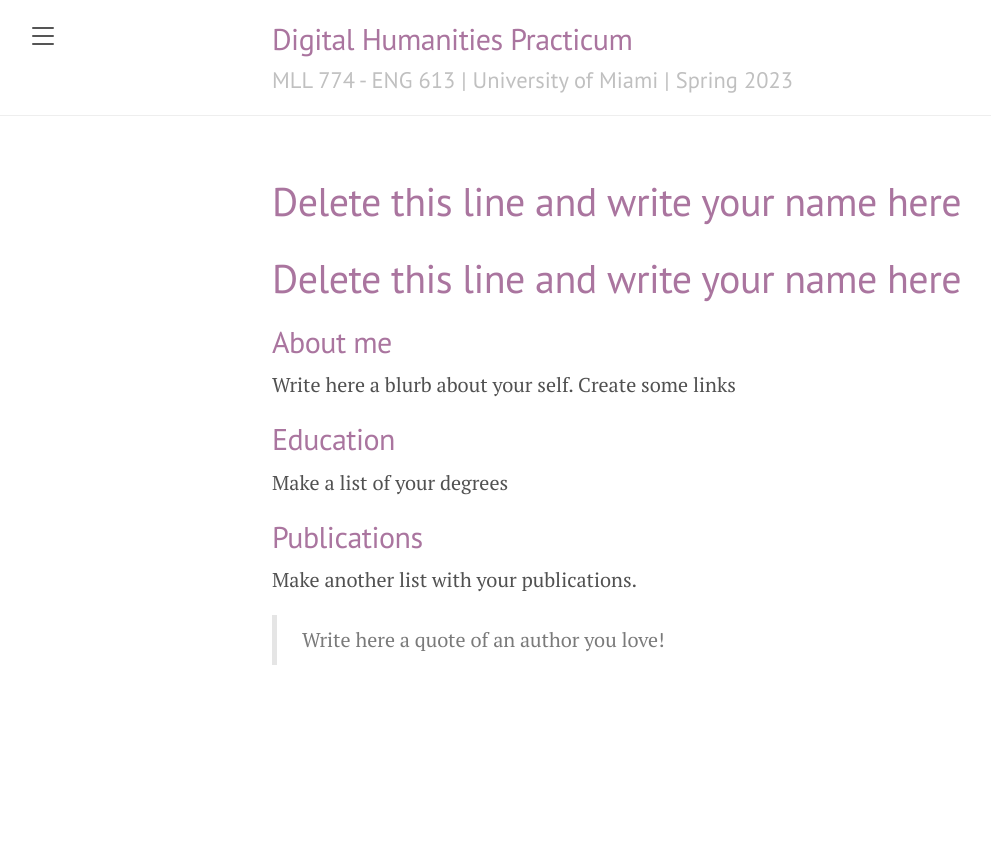
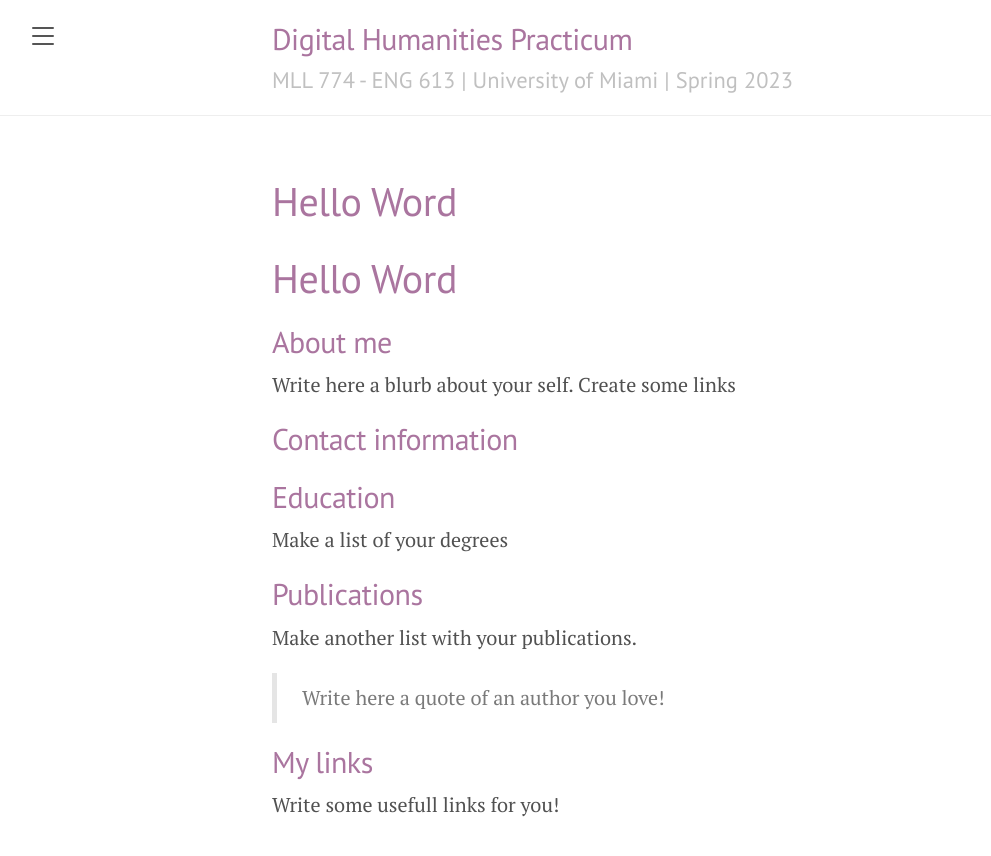
Before and after one commit to susannalles/DHPracticum_Spring23, a Jekyll site: the page built from exercices/1.Jan_25_2023.md, in a window 1280 px wide. Shown: the top 856 px of the page, without its empty margins (8-999 px from the left). Built offline with Jekyll 4.4.1, drawn with Linux system fonts in a browser that asks for light colours; our own code applies the rules of GitHub Pages for plain Markdown files.

Commit message:
Update and rename md_about.md to 1.Jan_25_2023.md

```diff
--- a/exercices/md_about.md
+++ b/exercices/1.Jan_25_2023.md
@@ -1,8 +1,10 @@
-# Delete this line and write your name here
+# Hello Word
 
 ## About me
 
 Write here a blurb about your self. Create some links
+
+## Contact information
 
 ## Education
 
@@ -13,3 +15,7 @@ Make a list of your degrees
 Make another list with your publications.
 
 > Write here a quote of an author you love!
+
+## My links
+
+Write some usefull links for you!
```
